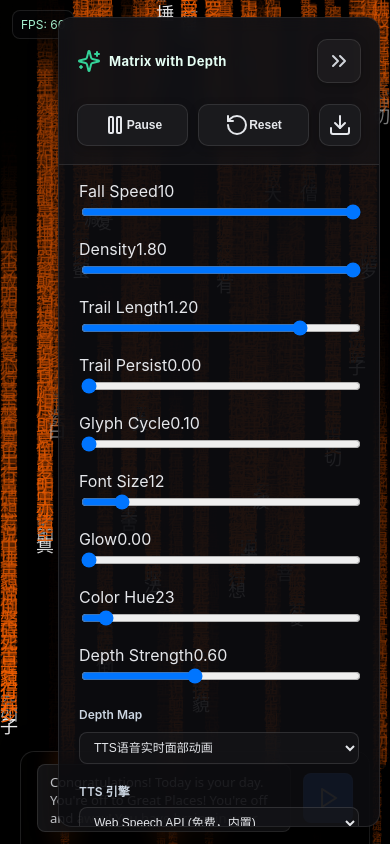
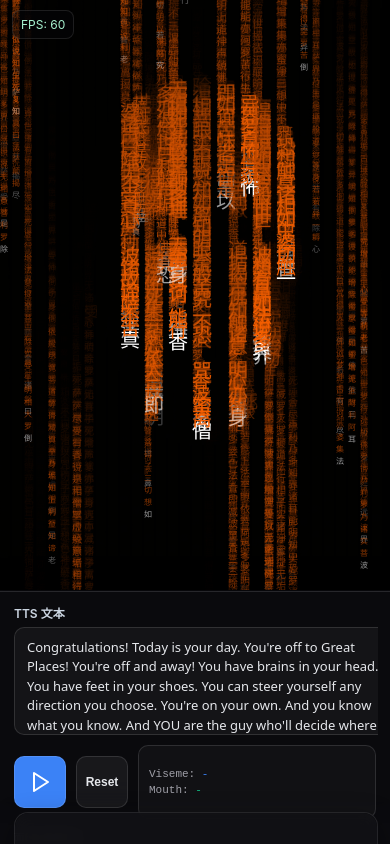
Before and after one commit to akldr/aiaistream-matrix, a Next.js app: page / in a window 390 px wide. Shown: the top 844 px of the page. Built offline with nearby package versions, Linux system fonts and the light colour scheme.

Commit message:
Improve TTS lipsync visuals

```diff
--- a/components/MatrixAI.jsx
+++ b/components/MatrixAI.jsx
@@ -59,33 +59,37 @@ function isVideoUrl(url) {
 
 // 抽出独立 Panel 组件
 const Panel = (props) => {
-  const { running, setRunning, onReset, onDownload, uiState, updateConfig, depthPreview, depthInfo, collapsed, setCollapsed, isTtsDepthActive, onDepthCanvasReady } = props;
+  const { running, setRunning, onReset, onDownload, uiState, updateConfig, depthPreview, depthInfo, collapsed, setCollapsed, isTtsDepthActive, onDepthCanvasReady, ttsEngine, ttsLanguage, ttsApiKey, onTtsEngineChange, onTtsLanguageChange, onTtsApiKeyChange, ttsPreviewCanvasRef, ttsDebugInfo, mobileLayout = false } = props;
 
   // 安全的折叠切换，防止影响TTS播放
   const handleToggleCollapse = useCallback((shouldCollapse) => {
     // 只改变UI状态，不影响TTS引擎
+    if (!mobileLayout) {
       setCollapsed(shouldCollapse);
-  }, [setCollapsed]);
+    }
+  }, [setCollapsed, mobileLayout]);
 
   // Check if current selection is TTS
   const isTtsSelected = uiState.depthUrl === 'tts-live-face';
+  const isCollapsed = mobileLayout ? false : collapsed;
 
   return (
     <div style={{
-      position:'absolute',
-      top: 'clamp(10px, 2vh, 20px)',
-      right: 'clamp(10px, 2vw, 20px)',
-      bottom: 'clamp(10px, 2vh, 20px)',
-      zIndex:20,
+      position: mobileLayout ? 'relative' : 'absolute',
+      top: mobileLayout ? 'auto' : 'clamp(10px, 2vh, 20px)',
+      right: mobileLayout ? 'auto' : 'clamp(10px, 2vw, 20px)',
+      bottom: mobileLayout ? 'auto' : 'clamp(10px, 2vh, 20px)',
+      zIndex: mobileLayout ? 5 : 20,
       display:'flex',
       flexDirection:'column',
-      alignItems:'flex-end',
-      pointerEvents:'none',
-      maxWidth: 'calc(100vw - 20px)'
+      alignItems: mobileLayout ? 'stretch' : 'flex-end',
+      pointerEvents: mobileLayout ? 'auto' : 'none',
+      maxWidth: mobileLayout ? '100%' : 'calc(100vw - 20px)',
+      width: mobileLayout ? '100%' : 'auto'
     }}>
-      <div style={{ pointerEvents:'auto', display:'flex', flexDirection:'column', alignItems:'flex-end', gap:10, maxHeight:'100%' }}>
+      <div style={{ pointerEvents:'auto', display:'flex', flexDirection:'column', alignItems: mobileLayout ? 'stretch' : 'flex-end', gap:10, maxHeight: mobileLayout ? 'none' : '100%', width: mobileLayout ? '100%' : 'auto' }}>
         {/* 折叠按钮 - 仅在折叠时显示 */}
-        {collapsed && (
+        {!mobileLayout && isCollapsed && (
           <Button
             variant="secondary"
             size="icon"
@@ -102,23 +106,24 @@ const Panel = (props) => {
 
         {/* Card - 始终存在，用 visibility 控制显示 */}
         <Card style={{
-          width: collapsed ? 0 : 'min(max(320px, 30vw), 480px)',
-          maxWidth: collapsed ? 0 : 'calc(100vw - 20px)',
-          maxHeight: collapsed ? 0 : 'calc(100vh - 20px)',
-          overflowY: collapsed ? 'hidden' : 'auto',
-          opacity: collapsed ? 0 : 1,
-          visibility: collapsed ? 'hidden' : 'visible',
-          transition: 'opacity 0.2s ease, width 0.2s ease',
+          width: isCollapsed ? 0 : mobileLayout ? '100%' : 'min(max(320px, 30vw), 480px)',
+          maxWidth: isCollapsed ? 0 : mobileLayout ? '100%' : 'calc(100vw - 20px)',
+          maxHeight: isCollapsed ? 0 : mobileLayout ? 'none' : 'calc(100vh - 20px)',
+          overflowY: isCollapsed ? 'hidden' : 'auto',
+          opacity: isCollapsed ? 0 : 1,
+          visibility: isCollapsed ? 'hidden' : 'visible',
+          transition: mobileLayout ? 'opacity 0.15s ease' : 'opacity 0.2s ease, width 0.2s ease',
           display:'flex',
           flexDirection:'column',
           WebkitOverflowScrolling: 'touch',
-          pointerEvents: collapsed ? 'none' : 'auto'
+          pointerEvents: isCollapsed ? 'none' : 'auto'
         }}>
             <CardHeader style={{ flexShrink:0 }}>
               <div style={{ display:'flex', alignItems:'center', justifyContent:'space-between', gap:10 }}>
                 <CardTitle>
                   <Sparkles className="h-4 w-4" style={{ color:'#34d399' }} /> Matrix with Depth
                 </CardTitle>
+                {!mobileLayout && (
                   <div style={{ display:'flex', gap:8 }}>
                     <Button
                       variant="ghost"
@@ -133,6 +138,7 @@ const Panel = (props) => {
                       <ChevronsRight className="h-4 w-4" />
                     </Button>
                   </div>
+                )}
               </div>
               {/* API key input removed */}
               <div style={{ display:'flex', gap:10, marginTop:10 }}>
@@ -226,7 +232,7 @@ const Panel = (props) => {
                           面部动画预览
                         </div>
                         {props.ttsPreviewCanvasRef?.current ? (
-                          <div style={{ position:'relative', border:'1px solid rgba(255,255,255,0.12)', borderRadius:10, overflow:'hidden', background:'rgba(6,6,8,0.5)', width:'100%', height:'140px', display:'flex', alignItems:'center', justifyContent:'center' }}>
+                          <div style={{ position:'relative', border:'1px solid rgba(255,255,255,0.12)', borderRadius:10, overflow:'hidden', background:'rgba(6,6,8,0.5)', width:'100%', height:'320px', display:'flex', alignItems:'center', justifyContent:'center' }}>
                             <canvas
                               ref={(el) => {
                                 if (el && props.ttsPreviewCanvasRef?.current) {
@@ -285,7 +291,7 @@ const Panel = (props) => {
                           Preview {depthInfo ? `— ${depthInfo}` : ""}
                         </div>
                         {depthPreview ? (
-                          <div style={{ position:'relative', border:'1px solid rgba(255,255,255,0.12)', borderRadius:10, overflow:'hidden', background:'rgba(6,6,8,0.5)', width:'100%', height:'140px', display:'flex', alignItems:'center', justifyContent:'center' }}>
+                          <div style={{ position:'relative', border:'1px solid rgba(255,255,255,0.12)', borderRadius:10, overflow:'hidden', background:'rgba(6,6,8,0.5)', width:'100%', height:'180px', display:'flex', alignItems:'center', justifyContent:'center' }}>
                             {isVideoUrl(depthPreview) ? (
                               <video
                                 src={depthPreview}
@@ -411,6 +417,20 @@ export default function MatrixAI() {
   const [ttsApiKey, setTtsApiKey] = useState('');
   const [ttsDebugInfo, setTtsDebugInfo] = useState({ viseme: '-', mouthOpenness: '-' });
   const ttsPreviewCanvasRef = useRef(null); // Reference to TTS canvas for main panel preview
+
+  // 设备检测：移动端使用专用布局
+  const [isMobile, setIsMobile] = useState(false);
+  useEffect(() => {
+    const detect = () => {
+      const ua = navigator.userAgent || '';
+      const uaMobile = /iPhone|iPad|Android|webOS|BlackBerry|IEMobile|Opera Mini/i.test(ua);
+      const smallScreen = typeof window !== 'undefined' ? window.innerWidth <= 900 : false;
+      setIsMobile(uaMobile || smallScreen);
+    };
+    detect();
+    window.addEventListener('resize', detect);
+    return () => window.removeEventListener('resize', detect);
+  }, []);
 
   // 移除 AI 生成区域（按需求暂不显示）
 
@@ -753,20 +773,82 @@ export default function MatrixAI() {
     return () => cancelAnimationFrame(rafId);
   }, [running, draw, resampleFromCanvas, resampleFromVideo]);
 
-  // No minimize state needed - always show compact version at bottom
+  const isTtsMode = uiState.depthUrl === 'tts-live-face';
+
+  if (isMobile) {
+    return (
+      <div style={{ display:'flex', flexDirection:'column', minHeight:'100vh', background:'#0b0b0f', color:'#e5e7eb' }}>
+        <div style={{ position:'relative', width:'100%', height:'70vh', maxHeight:'70vh', overflow:'hidden' }}>
+          <canvas ref={canvasRef} style={{ display:'block', width:'100%', height:'100%' }} />
+          <div style={{ position:'absolute', top:10, left:12, color:'#a7f3d0', fontSize:12, background:'rgba(6,6,8,0.5)', border:'1px solid rgba(255,255,255,0.10)', padding:'6px 8px', borderRadius:8, zIndex:5 }}>
+            FPS: {fps}
+          </div>
+        </div>
+
+        {isTtsMode && (
+          <div style={{
+            width:'100%',
+            maxHeight:'25vh',
+            minHeight: 200,
+            padding:'12px 14px',
+            boxSizing:'border-box',
+            background:'rgba(10,10,14,0.9)',
+            backdropFilter:'blur(12px)',
+            borderTop:'1px solid rgba(255,255,255,0.12)',
+            boxShadow:'0 -6px 24px rgba(0,0,0,0.45)'
+          }}>
+            <TTSCharacterPanel
+              onDepthCanvasReady={handleDepthCanvasReady}
+              isEmbedded={true}
+              isCompact={false}
+              ttsEngine={ttsEngine}
+              ttsLanguage={ttsLanguage}
+              apiKey={ttsApiKey}
+              onEngineChange={setTtsEngine}
+              onLanguageChange={setTtsLanguage}
+              onApiKeyChange={setTtsApiKey}
+              onCanvasRefReady={(canvasRef) => { ttsPreviewCanvasRef.current = canvasRef; }}
+              onDebugInfoUpdate={setTtsDebugInfo}
+            />
+          </div>
+        )}
+
+        <div style={{ width:'100%', padding:'10px 14px 18px', boxSizing:'border-box', background:'#0b0b0f' }}>
+          <Panel
+            running={running}
+            setRunning={setRunning}
+            onReset={() => { configRef.current = { ...DEFAULT_CONFIG }; setUiState({ ...DEFAULT_CONFIG }); }}
+            onDownload={() => { if (!canvasRef.current) return; const a = document.createElement('a'); a.href = canvasRef.current.toDataURL('image/png'); a.download = 'matrix_ai.png'; a.click(); }}
+            uiState={uiState}
+            updateConfig={updateConfig}
+            depthPreview={depthPreview}
+            depthInfo={depthInfo}
+            isTtsDepthActive={isTtsDepthActive}
+            collapsed={false}
+            setCollapsed={() => {}}
+            onDepthCanvasReady={handleDepthCanvasReady}
+            ttsEngine={ttsEngine}
+            ttsLanguage={ttsLanguage}
+            ttsApiKey={ttsApiKey}
+            onTtsEngineChange={setTtsEngine}
+            onTtsLanguageChange={setTtsLanguage}
+            onTtsApiKeyChange={setTtsApiKey}
+            ttsPreviewCanvasRef={ttsPreviewCanvasRef}
+            ttsDebugInfo={ttsDebugInfo}
+            mobileLayout={true}
+          />
+        </div>
+      </div>
+    );
+  }
 
   return (
     <div style={{ position:'relative', width:'100%', height:'100vh', background:'#0b0b0f', overflow:'hidden' }}>
-      {/* Full-screen Matrix Canvas */}
       <canvas ref={canvasRef} style={{ display:'block', width:'100%', height:'100%' }} />
-
-      {/* FPS Counter */}
       <div style={{ position:'absolute', top:10, left:12, color:'#a7f3d0', fontSize:12, background:'rgba(6,6,8,0.5)', border:'1px solid rgba(255,255,255,0.10)', padding:'6px 8px', borderRadius:8, zIndex:5 }}>
         FPS: {fps}
       </div>
-
-      {/* TTS Compact Panel - Always shown at bottom when TTS mode active */}
-      {uiState.depthUrl === 'tts-live-face' && (
+      {isTtsMode && (
         <div style={{
           position: 'absolute',
           bottom: 0,
@@ -798,7 +880,6 @@ export default function MatrixAI() {
           />
         </div>
       )}
-
       <Panel
         running={running}
         setRunning={setRunning}
--- a/components/TTSCharacterPanel.jsx
+++ b/components/TTSCharacterPanel.jsx
@@ -23,7 +23,7 @@ const TTSCharacterPanel = ({
 }) => {
   // 手机和桌面配置分开
   const isMobile = /iPhone|iPad|Android|webOS|BlackBerry|IEMobile|Opera Mini/i.test(navigator.userAgent);
-  const CANVAS_SIZE = isMobile ? 384 : 512; // 手机 384×384，桌面 512×512
+  const CANVAS_SIZE = isMobile ? 480 : 640; // 手机 480×480，桌面 640×640 (增大以提升Matrix depth map分辨率)
 
   // Use external props if provided, otherwise use internal state
   const [internalEngine, setInternalEngine] = useState('web-speech');
@@ -99,8 +99,8 @@ const TTSCharacterPanel = ({
           // 避免重复初始化，防止TTS中断
           if (!faceModelRef.current) {
             const sources = [
+              '/photo-bw-lipsync-creepy-512.png',
               '/photo-bw-lipsync-creepy-2.png',
-              '/photo-bw-lipsync-creepy.png',
               '/depth-map-lipsync.png',
               '/photo-rgb-lipsync.png'
             ];
@@ -472,47 +472,140 @@ const TTSCharacterPanel = ({
     );
   }
 
-  // For embedded mode (in main panel): show canvas and debug info only
-  // Settings are now in the main panel
+  // Embedded mode: used for the main panel/mobile TTS area
   return (
-    <div style={{ display: 'grid', gap: 12, width: '100%' }}>
-      <div style={{ display: 'grid', gap: 8 }}>
+    <div style={{ display: 'grid', gap: 10, width: '100%', height: '100%', overflowY: 'auto', paddingRight: 2 }}>
+      <div style={{ display: 'grid', gap: 6 }}>
+        <label style={{ fontSize: 12, color: '#cbd5e1', fontWeight: 600 }}>TTS 文本</label>
+        <textarea
+          value={ttsText}
+          onChange={(e) => setTtsText(e.target.value)}
+          placeholder="输入要转语音的文本..."
+          maxLength={300}
+          style={{
+            width: '100%',
+            minHeight: 86,
+            maxHeight: 140,
+            borderRadius: 10,
+            border: '1px solid rgba(255,255,255,0.12)',
+            background: 'rgba(24,24,27,0.75)',
+            color: '#e5e7eb',
+            fontSize: 13,
+            lineHeight: 1.5,
+            padding: '10px 12px',
+            fontFamily: 'system-ui, sans-serif',
+            resize: 'vertical'
+          }}
+        />
+      </div>
+
+      <div style={{ display: 'flex', alignItems: 'center', gap: 10 }}>
+        <button
+          onClick={isPlaying ? handleStop : handleSpeak}
+          disabled={isSynthesizing}
+          style={{
+            flex: '0 0 52px',
+            height: 52,
+            borderRadius: 10,
+            border: '1px solid rgba(255,255,255,0.12)',
+            background: isPlaying ? '#ef4444' : isSynthesizing ? '#f97316' : '#3b82f6',
+            color: '#ffffff',
+            fontSize: 14,
+            fontWeight: 700,
+            cursor: isSynthesizing ? 'not-allowed' : 'pointer',
+            display: 'flex',
+            alignItems: 'center',
+            justifyContent: 'center',
+            touchAction: 'manipulation',
+            WebkitTapHighlightColor: 'transparent',
+            transition: 'background 0.2s ease',
+            padding: 0,
+            opacity: isSynthesizing ? 0.8 : 1,
+            animation: isSynthesizing ? 'pulse 1.5s cubic-bezier(0.4, 0, 0.6, 1) infinite' : 'none'
+          }}
+        >
+          {isPlaying ? (
+            <Pause className="h-5 w-5" />
+          ) : isSynthesizing ? (
+            <div style={{
+              width: '20px',
+              height: '20px',
+              border: '2px solid rgba(255,255,255,0.3)',
+              borderTopColor: '#ffffff',
+              borderRadius: '50%',
+              animation: 'spin 1s linear infinite'
+            }} />
+          ) : (
+            <Play className="h-5 w-5" />
+          )}
+        </button>
+
+        <button
+          onClick={handleReset}
+          style={{
+            flex: '0 0 52px',
+            height: 52,
+            borderRadius: 10,
+            border: '1px solid rgba(255,255,255,0.12)',
+            background: 'rgba(255,255,255,0.06)',
+            color: '#e5e7eb',
+            fontSize: 12,
+            fontWeight: 600,
+            cursor: 'pointer',
+            display: 'flex',
+            alignItems: 'center',
+            justifyContent: 'center',
+            touchAction: 'manipulation',
+            WebkitTapHighlightColor: 'transparent'
+          }}
+        >
+          Reset
+        </button>
+
+        <div style={{
+          flex: 1,
+          padding: 10,
+          borderRadius: 10,
+          border: '1px solid rgba(255,255,255,0.12)',
+          background: 'rgba(24,24,27,0.6)',
+          fontSize: 11,
+          color: '#a0a0a8',
+          fontFamily: 'monospace',
+          minHeight: 52,
+          display: 'grid',
+          alignContent: 'center',
+          gap: 4
+        }}>
+          <div>Viseme: <span style={{ color: '#3b82f6' }}>{debugInfo.viseme}</span></div>
+          <div>Mouth: <span style={{ color: '#10b981' }}>{debugInfo.mouthOpenness}</span></div>
+        </div>
+      </div>
+
+      <div style={{ display: 'grid', gap: 6 }}>
         <label style={{ fontSize: 10, textTransform: 'uppercase', letterSpacing: 0.6, fontWeight: 700, color: '#90909b' }}>
           面部动画预览
         </label>
+        <div style={{ position: 'relative', borderRadius: 10, border: '1px solid rgba(255,255,255,0.12)', background: '#000000', overflow: 'hidden', width: '100%', height: '150px' }}>
           <canvas
             ref={(el) => {
               canvasRef.current = el;
               if (el && !el.width) {
-              el.width = 512;
-              el.height = 512;
+                el.width = CANVAS_SIZE;
+                el.height = CANVAS_SIZE;
+              }
+              if (el && onCanvasRefReady) {
+                onCanvasRefReady(el);
               }
             }}
             style={{
-            borderRadius: 10,
-            border: '1px solid rgba(255,255,255,0.12)',
-            background: '#000000',
               display: 'block',
               width: '100%',
-            height: 'auto',
-            maxHeight: '200px',
+              height: '100%',
               objectFit: 'contain',
               imageRendering: 'auto'
             }}
           />
         </div>
-
-      <div style={{
-        padding: 10,
-        borderRadius: 8,
-        border: '1px solid rgba(255,255,255,0.12)',
-        background: 'rgba(24,24,27,0.6)',
-        fontSize: 11,
-        color: '#a0a0a8',
-        fontFamily: 'monospace'
-      }}>
-        <div>Viseme: <span style={{ color: '#3b82f6' }}>{debugInfo.viseme}</span></div>
-        <div>Mouth: <span style={{ color: '#10b981' }}>{debugInfo.mouthOpenness}</span></div>
       </div>
     </div>
   );
```
Also changed, not shown: lib/imageBasedFace.js, public/photo-bw-lipsync-creepy-512.png (added). Lines whose indentation alone changed are shown as unchanged.
